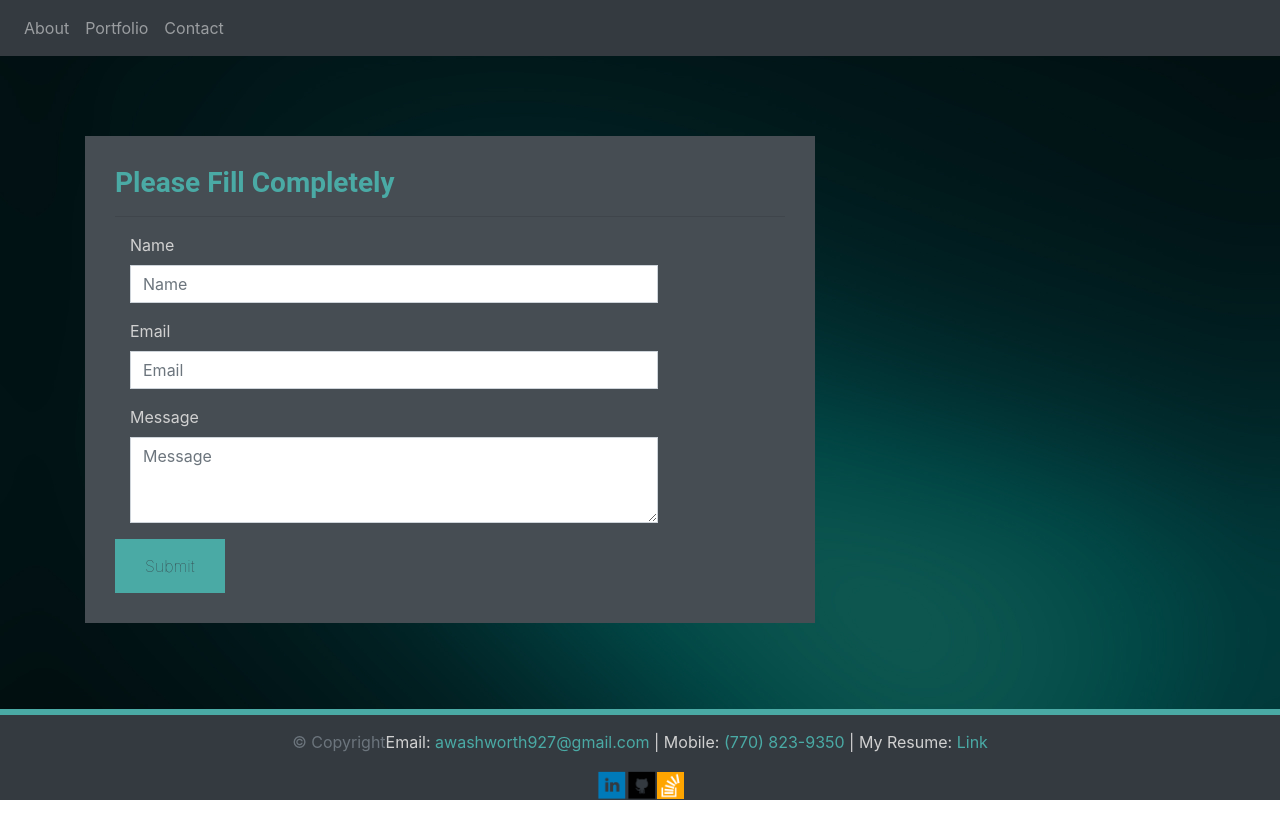
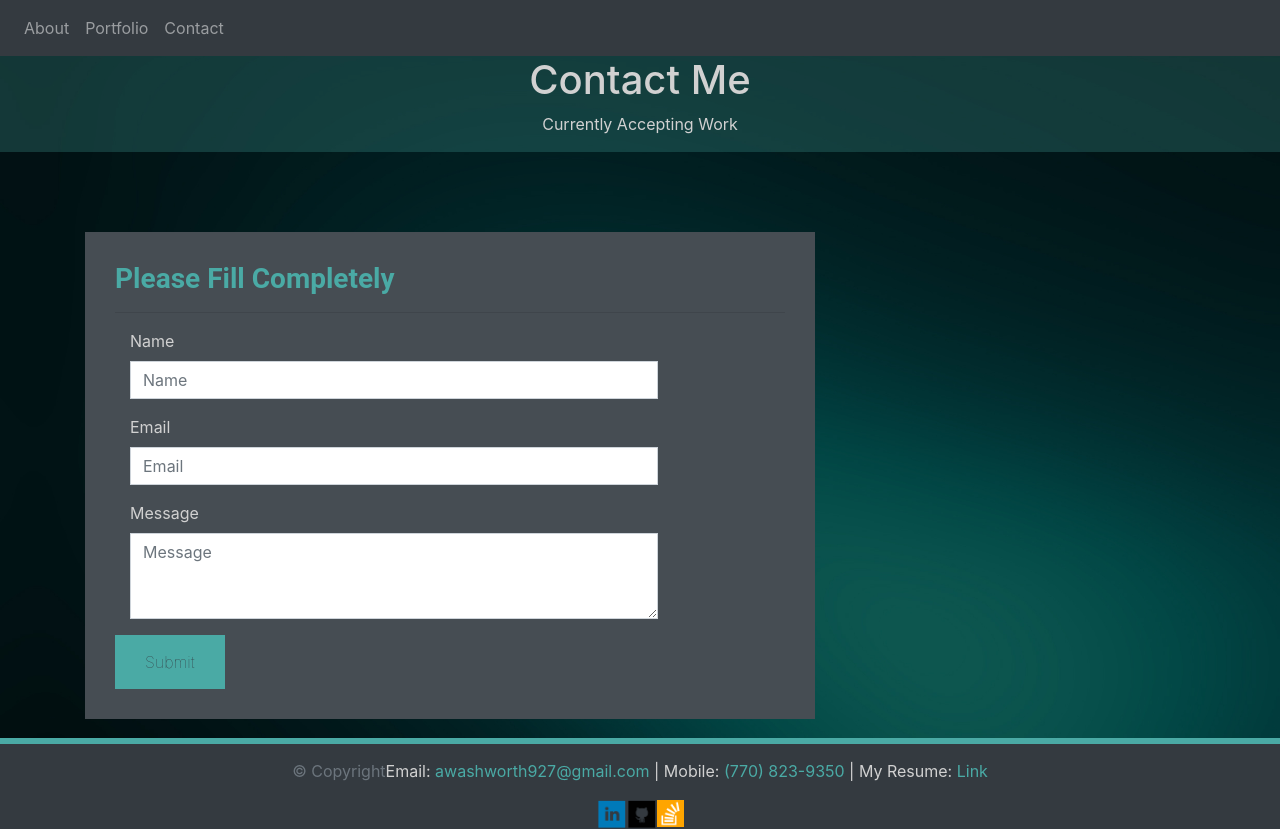
Before and after one commit to AlanAshworth/GT-Homework-20-React-Portfolio, a React (Create React App) app in the folder client/: page /contact in a window 1280 px wide. Before the commit the page ends 800 px from the top, so only its background shows below. Built offline with nearby package versions, Linux system fonts and the light colour scheme; the HTML template or start-up script is replaced by a standard one.

Commit message:
Add header back in.

```diff
--- a/client/src/containers/About.jsx
+++ b/client/src/containers/About.jsx
@@ -1,13 +1,13 @@
-import React, { Fragment } from "react";
-// import Header from "../components/shared/Header";
+import React, { Fragment, useState } from "react";
+import Header from "../components/shared/Header";
 
 const About = () => {
-  // const [title, setTitle] = useState("About Me");
-  // const [subtitle, setSubTitle] = useState("Full Stack Web Developer");
+  const [title, setTitle] = useState("About Me");
+  const [subtitle, setSubTitle] = useState("Full Stack Web Developer");
 
   return (
     <Fragment>
-      {/* <Header title={title} subtitle={subtitle} /> */}
+      <Header title={title} subtitle={subtitle} />
       <main className="container">
         <section className="row">
           <div className="col-md-8">
--- a/client/src/containers/Contact.jsx
+++ b/client/src/containers/Contact.jsx
@@ -1,13 +1,13 @@
-import React, { Fragment } from "react";
-// import Header from "../components/shared/Header";
+import React, { Fragment, useState } from "react";
+import Header from "../components/shared/Header";
 
 const Contact = () => {
-  // const [title, setTitle] = useState("Contact Me");
-  // const [subtitle, setSubtitle] = useState("Currently Accepting Work");
+  const [title, setTitle] = useState("Contact Me");
+  const [subtitle, setSubtitle] = useState("Currently Accepting Work");
 
   return (
     <Fragment>
-      {/* <Header title={title} subtitle={subtitle} /> */}
+      <Header title={title} subtitle={subtitle} />
       <main className="container">
         <section className="row">
           <div className="col-md-8">
--- a/client/src/containers/Portfolio.jsx
+++ b/client/src/containers/Portfolio.jsx
@@ -1,13 +1,13 @@
-import React, { Fragment } from "react";
-// import Header from "../components/shared/Header";
+import React, { Fragment, useState } from "react";
+import Header from "../components/shared/Header";
 
 const Portfolio = () => {
-  // const [title, setTitle] = useState("My Portfolio");
-  // const [subtitle, setSubtitle] = useState("Individual & Group Projects");
+  const [title, setTitle] = useState("My Portfolio");
+  const [subtitle, setSubtitle] = useState("Individual & Group Projects");
 
   return (
     <Fragment>
-      {/* <Header title={title} subtitle={subtitle} /> */}
+      <Header title={title} subtitle={subtitle} />
       <main className="container">
         <section className="row">
           <div className="col-md-8">
```
